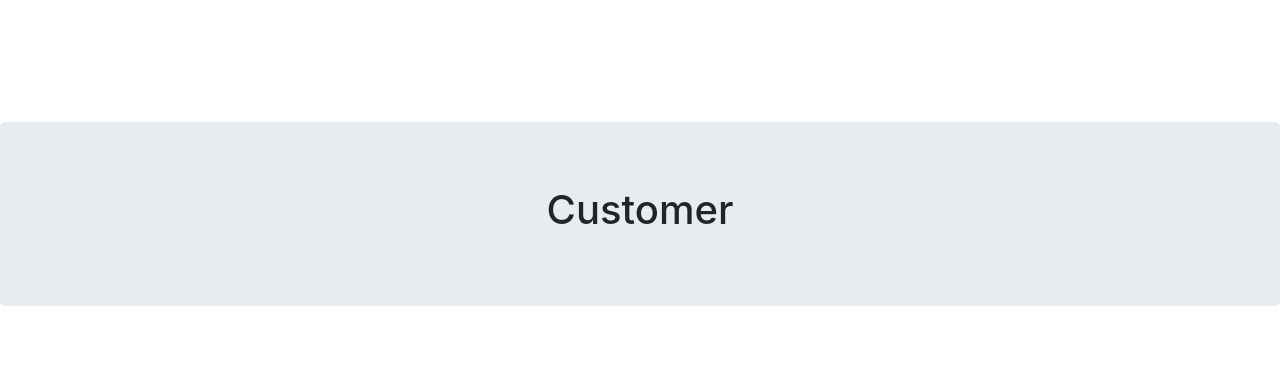
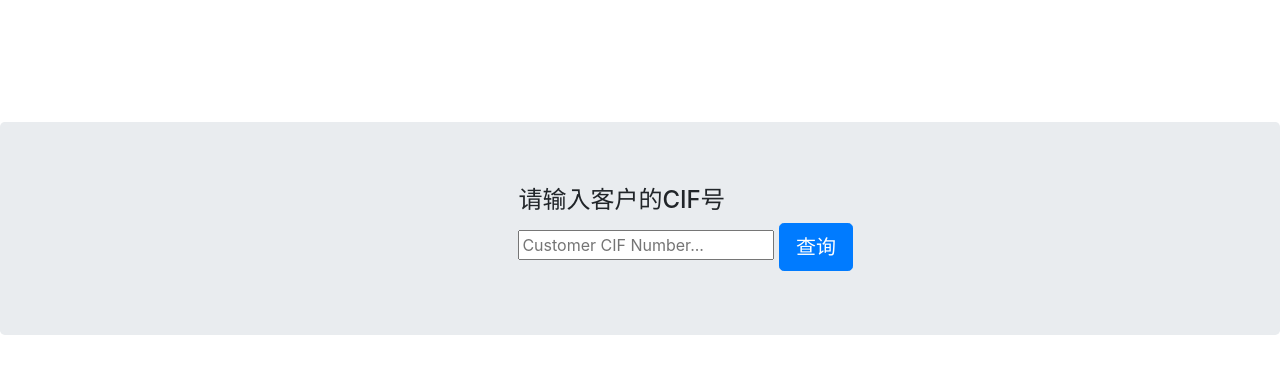
Before and after one commit to esuwxzn/flaskApp, a Flask app: page /customer in a window 1280 px wide. Shown: the part 68-442 px from the top of the page. Run offline with Flask 2, Linux system fonts and the light colour scheme; some libraries are stand-ins or nearby versions.

Commit message:
customer information

```diff
--- a/hello.py
+++ b/hello.py
@@ -73,14 +73,11 @@ def home():
 def customer():
     return render_template('customer.html')
 
+@app.route('/customer/2/')
+def customer_info():
+    return render_template('customer_info.html')
 
 
-class userFrom(Form):
-    username = StringField('Username', [validators.Length(min=1, max=30, message=None)])
-    password = PasswordField('Password', [
-        validators.DataRequired(),
-        #validators.DataRequired(),
-        validators.Length(min=6, max=20)])
 
 
 if __name__ == '__main__':
--- a/templates/customer.html
+++ b/templates/customer.html
@@ -4,14 +4,12 @@
 {% block body %}
 
 	<div class="jumbotron" style="margin-top: 150px; text-align: center;">
-          <h1 class="display-5">Customer</h1>
+		<div style="text-align: left; margin-left: 40%;">
+          <h4 class="display-5">请输入客户的CIF号</h4>
+          <input type="input" name="CIF" placeholder="Customer CIF Number...">
+          <button class="btn btn-primary btn-lg">查询</button>
           <!-- <p class="lead">欢迎使用中国银行斯德哥尔摩分行信息管理平台！</p> -->
           <!-- <p><a class="btn btn-lg btn-success" href="https://getbootstrap.com/docs/4.0/examples/narrow-jumbotron/#" role="button"></a></p> -->
+        </div>
     </div>
-
-
-
-
-
-
 {% endblock %}
```
Also changed, not shown: templates/customer_info.html (added, +9 -0 lines).
